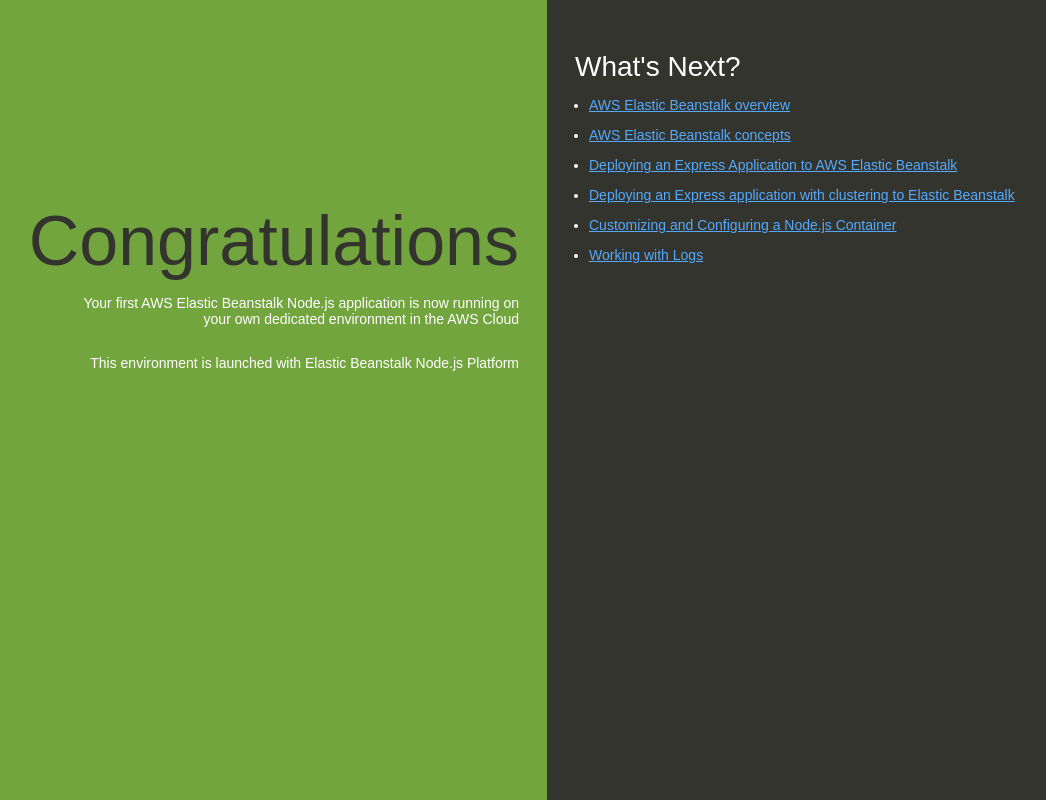
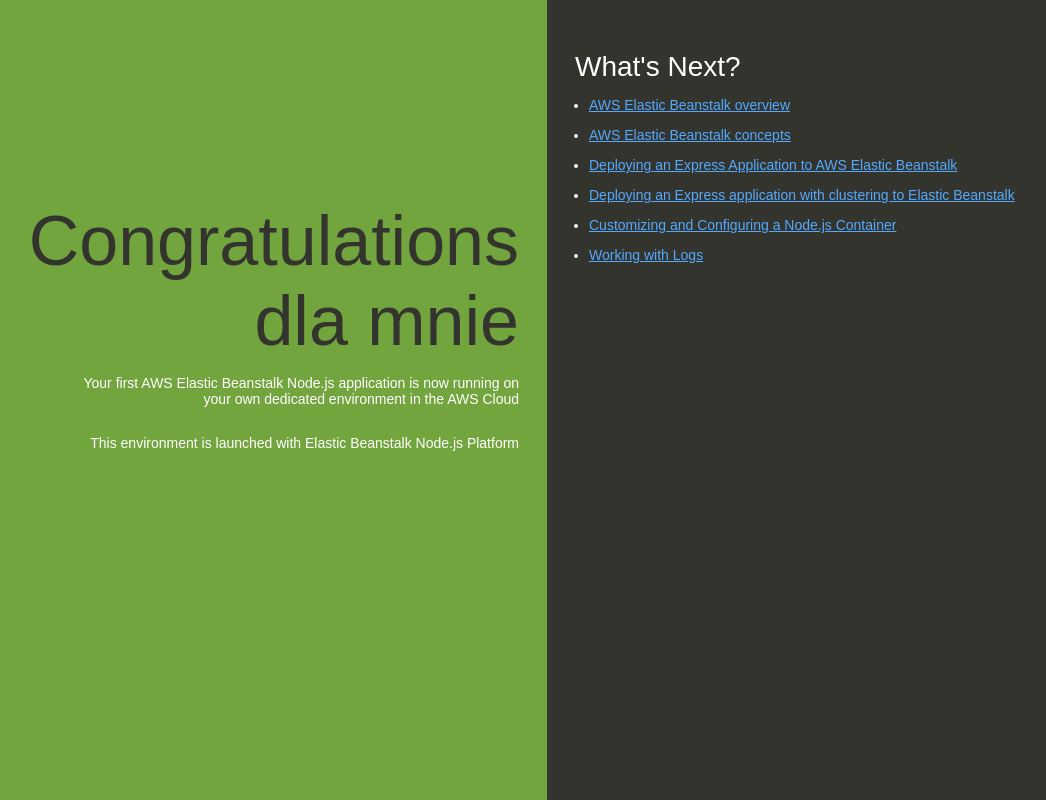
Before and after one commit to Marek-bot/AWS, a website: page index.html in a window 1280 px wide. Shown: the whole page, without its empty margins (93-1139 px from the left). Drawn offline with Linux system fonts and the light colour scheme.

Commit message:
test do aws

```diff
--- a/index.html
+++ b/index.html
@@ -74,7 +74,7 @@
   </head>
   <body>
     <div class="textColumn">
-      <h1>Congratulations</h1>
+      <h1>Congratulations dla mnie</h1>
       <p>Your first AWS Elastic Beanstalk Node.js application is now running on your own dedicated environment in the AWS Cloud</p>
       <p>This environment is launched with Elastic Beanstalk Node.js Platform</p>
     </div>
```
